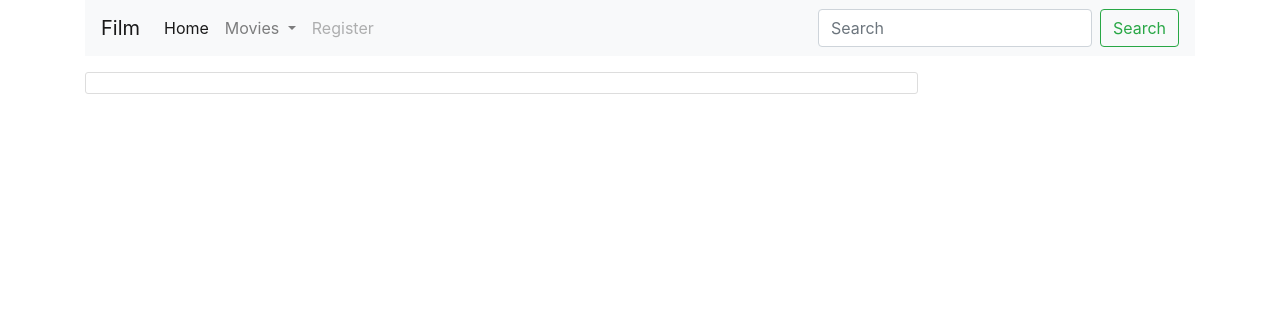
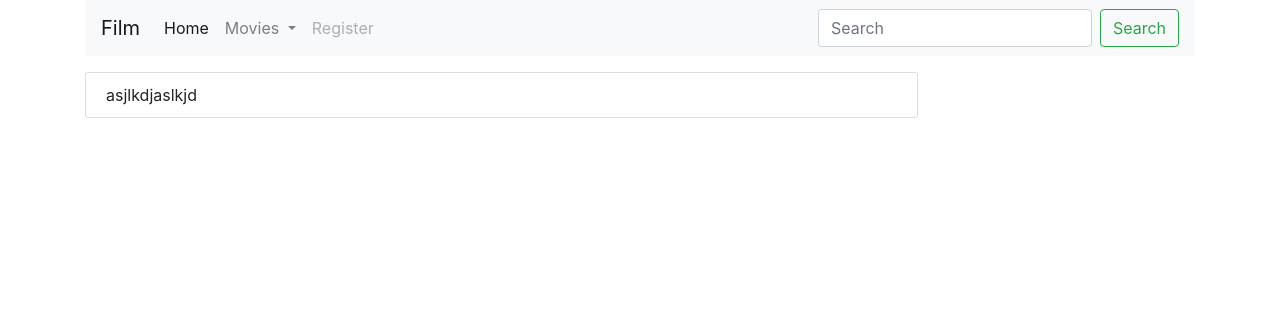
Before and after one commit to shkhaider2015/movieApp, a Flask app: page /admin/custom_login_form in a window 1280 px wide. Shown: the top 316 px of the page. Run offline with Flask 2, Linux system fonts and the light colour scheme; some libraries are stand-ins or nearby versions.

Commit message:
admin ......

```diff
--- a/movieApp/templates/my_custom_login_form.html
+++ b/movieApp/templates/my_custom_login_form.html
@@ -3,7 +3,7 @@
 
     <div class="content-section w-75 h-75 mt-3">
         <form method="POST" action="">
-
+            asjlkdjaslkjd
         </form>
     </div>
 
```
